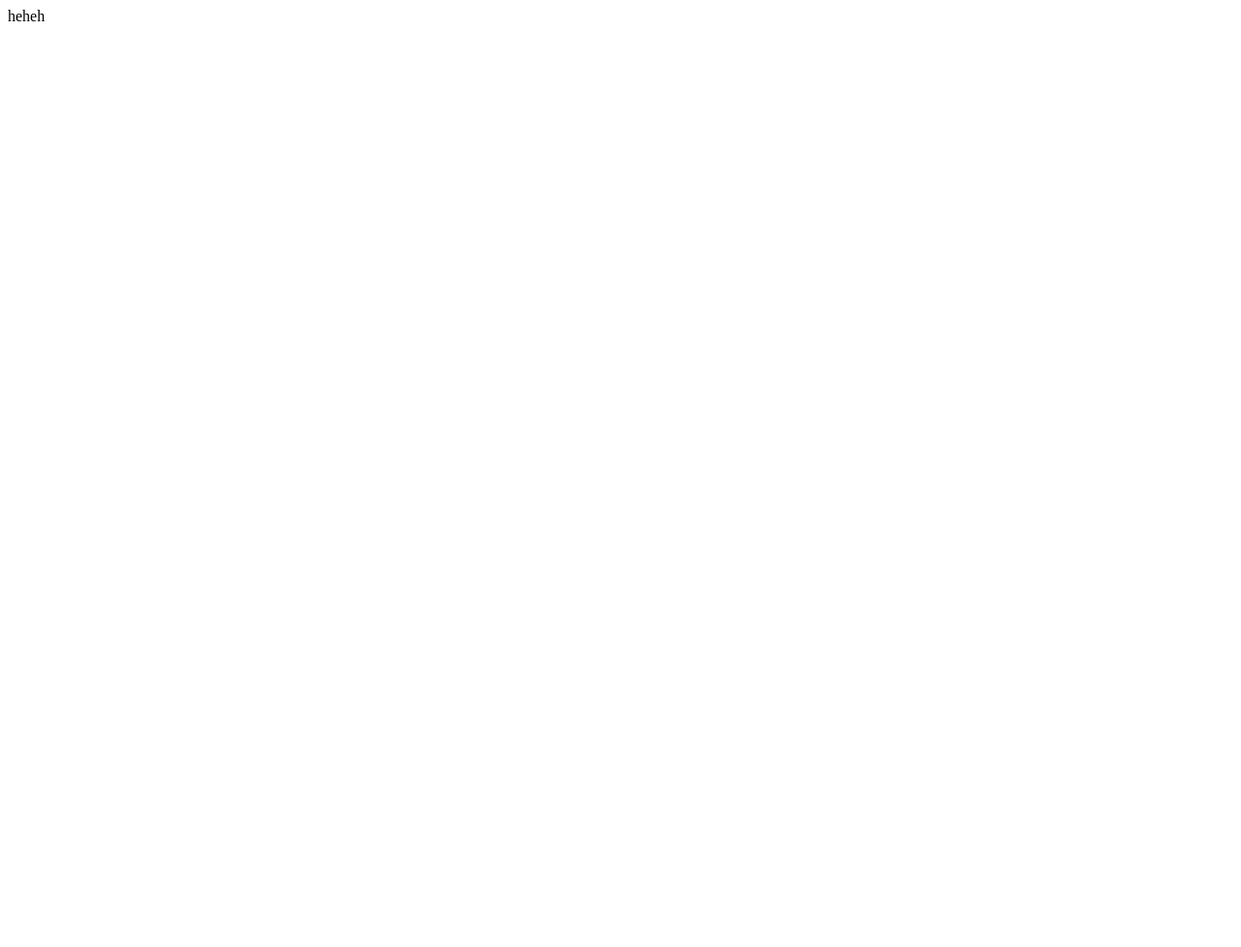
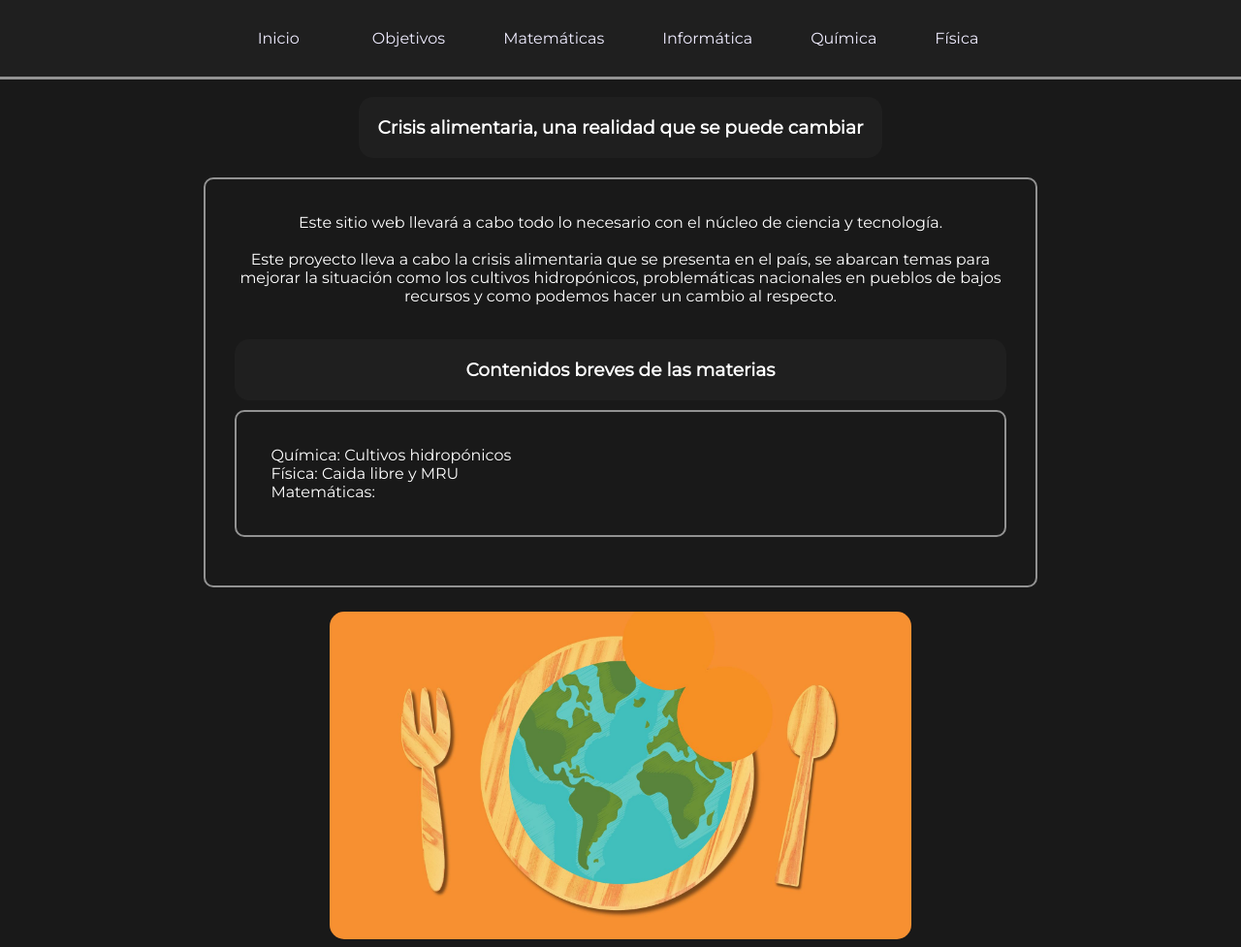
Before and after one commit to AetherLynx/INFORMATICA, a plain HTML site: page main.html in a window 1280 px wide. Shown: the whole page at 97% size. Before the commit the page ends 800 px from the top, so only its background shows below. Drawn offline with Linux system fonts and the light colour scheme.

Commit message:
when haces tus sitios en github

```diff
--- a/main.html
+++ b/main.html
@@ -1 +1,45 @@
-heheh
+<!DOCTYPE html>
+<html lang="en">
+
+<head>
+    <meta charset="UTF-8">
+    <meta http-equiv="X-UA-Compatible" content="IE=edge">
+    <meta name="viewport" content="width=device-width, initial-scale=1.0">
+    <link href="style.css" rel="stylesheet">
+    <link rel="preconnect" href="https://fonts.googleapis.com">
+    <link rel="preconnect" href="https://fonts.gstatic.com" crossorigin>
+    <link href="https://fonts.googleapis.com/css2?family=Montserrat&display=swap" rel="stylesheet">
+    <title>Proyecto Informática</title>
+</head>
+
+<body>
+    <nav>
+        <ul>
+            <li><a style="color: #efecff;" href="main.html">Inicio</a></li>
+            <li>Objetivos</li>
+            <li>Matemáticas</li>
+            <li>Informática</li>
+            <li>Química</li>
+            <li>Física</li>
+        </ul>
+    </nav>
+    <div style="margin-top: 40px;"></div>
+    <h3>Crisis alimentaria, una realidad que se puede cambiar</h3>
+    <div class="amoled-cont">
+        <p>Este sitio web llevará a cabo todo lo necesario con el núcleo de ciencia y tecnología.<br><br>
+            Este proyecto lleva a cabo la crisis alimentaria que se presenta en el país, se abarcan temas para<br>
+            mejorar la situación como los cultivos hidropónicos, problemáticas nacionales en pueblos de bajos<br>
+            recursos y como podemos hacer un cambio al respecto.
+        </p>
+        <p>
+        <h3>Contenidos breves de las materias</h3>
+        <div class="amoled-cont">
+            <p style="text-align: left;">Química: Cultivos hidropónicos<br>Física: Caida libre y MRU<br>Matemáticas:
+            </p>
+        </div>
+        </p>
+    </div>
+    <img src="files/img1.jpg" width="50%" height="50%" style="border-radius: 20px;">
+</body>
+
+</html>
--- /dev/null
+++ b/style.css
@@ -0,0 +1,94 @@
+*,
+*::before,
+*::after {
+    margin: 10px 10px;
+    padding: 5px;
+    box-sizing: border-box;
+    overflow-x: hidden
+}
+
+
+body {
+    color: #fff;
+    background-color: #191919;
+    font-family: 'Montserrat', sans-serif;
+
+    display: flex;
+    align-items: center;
+    flex-direction: column;
+    justify-content: center;
+}
+
+.img {
+    border-radius: 15px;
+    border-color: #929292;
+    border-style: solid;
+    border-width: 2px;
+}
+
+.amoled-cont {
+    text-align: center;
+    border-color: #929292;
+    border-width: 2px;
+    border-radius: 10px;
+    border-style: solid;
+    padding: 20px 20px;
+}
+
+h1,
+h2,
+h3,
+h4,
+h5,
+h6 {
+    background-color: #1f1f1f;
+    border-radius: 15px;
+    padding: 20px 20px;
+    justify-content: center;
+}
+
+nav {
+    margin-top: 0px;
+    padding: 20px;
+    position: fixed;
+    top: 0;
+    width: 100%;
+    background-color: #1f1f1f;
+    color: #efecff;
+    border-bottom-style: solid;
+    border-bottom-width: 3px;
+    border-bottom-color: #929292;
+}
+
+nav ul {
+    list-style: none;
+    margin: 0;
+    padding: 0;
+    display: flex;
+    justify-content: center;
+}
+
+nav li {
+    margin: 0 10px;
+    margin-right: 30px;
+    border-radius: 15px;
+    padding: 10px 10px;
+    background-color: unset;
+    transition: font-size 0.3s ease, background-color 0.3s ease;
+}
+
+nav li:hover {
+    background-color: #2d2d2d;
+    /*font-size: 18px;*/
+    cursor: pointer;
+}
+
+nav a {
+    transition: color 0.3s ease;
+    color: #a69fb4;
+    text-decoration: none;
+}
+
+nav a:hover {
+    color: #fff;
+}
```
Also changed, not shown: files/img1.jpg (added).
